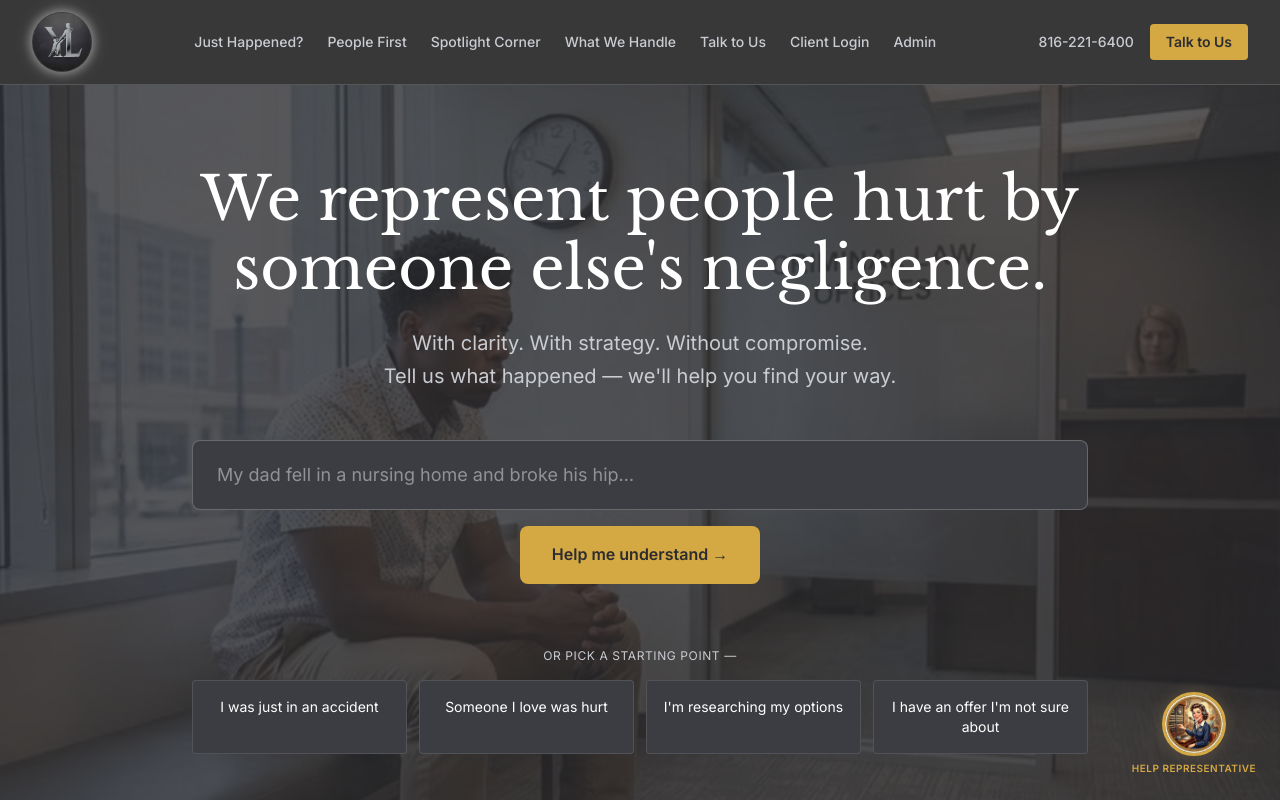
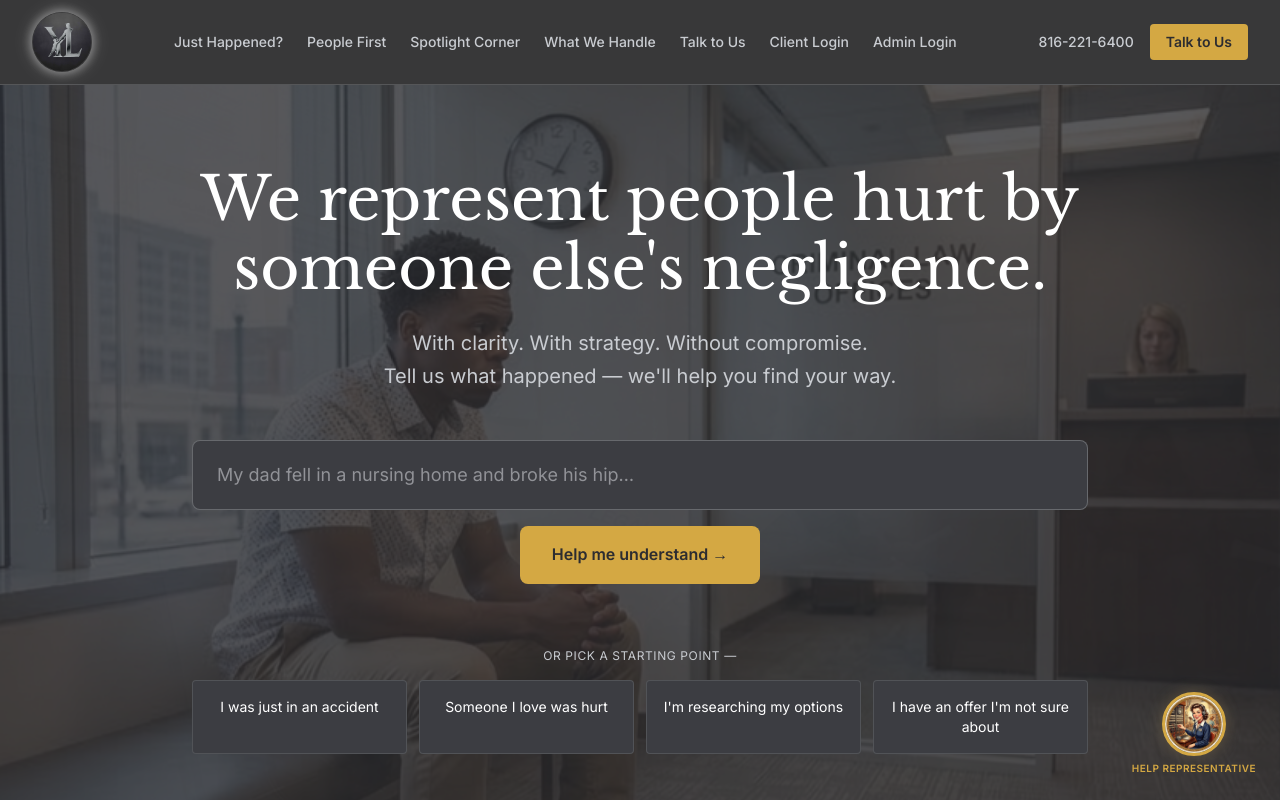
Before and after one commit to GreenBrahma/yonke-law-website, a Next.js app: page / in a window 1280 px wide. Shown: the top 800 px of the page. Built offline with nearby package versions, Linux system fonts and the light colour scheme.

Commit message:
fix: rename Admin nav link to Admin Login

```diff
--- a/components/TopNav.tsx
+++ b/components/TopNav.tsx
@@ -23,7 +23,7 @@ const NAV_ITEMS = [
   { label: "What We Handle", href: "/what-we-handle" },
   { label: "Talk to Us", href: "/talk-to-us" },
   { label: "Client Login", href: "/client-login" },
-  { label: "Admin", href: "/admin" },
+  { label: "Admin Login", href: "/admin" },
 ] as const;
 
 const PHONE_NUMBER = "816-221-6400";
```
